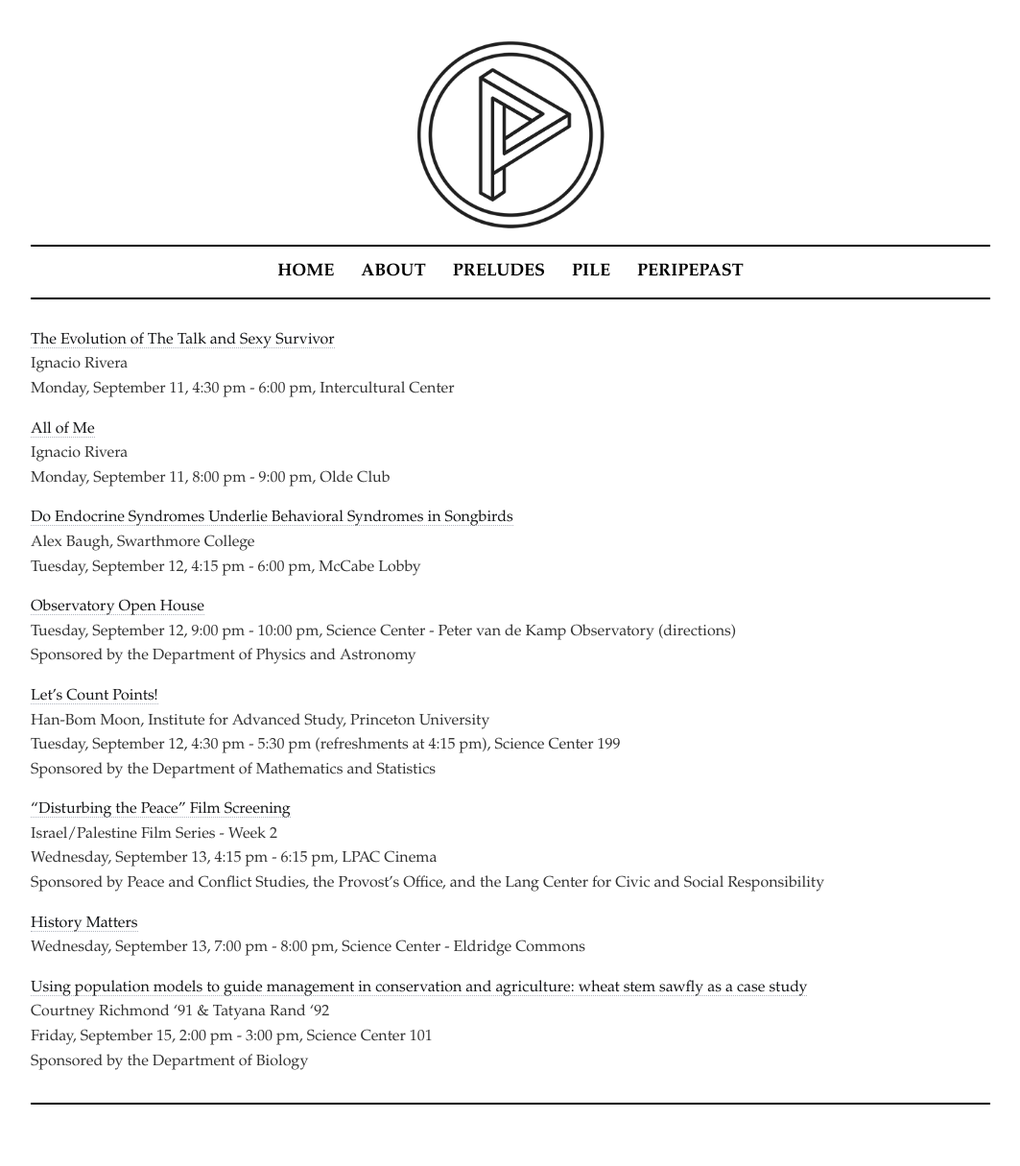
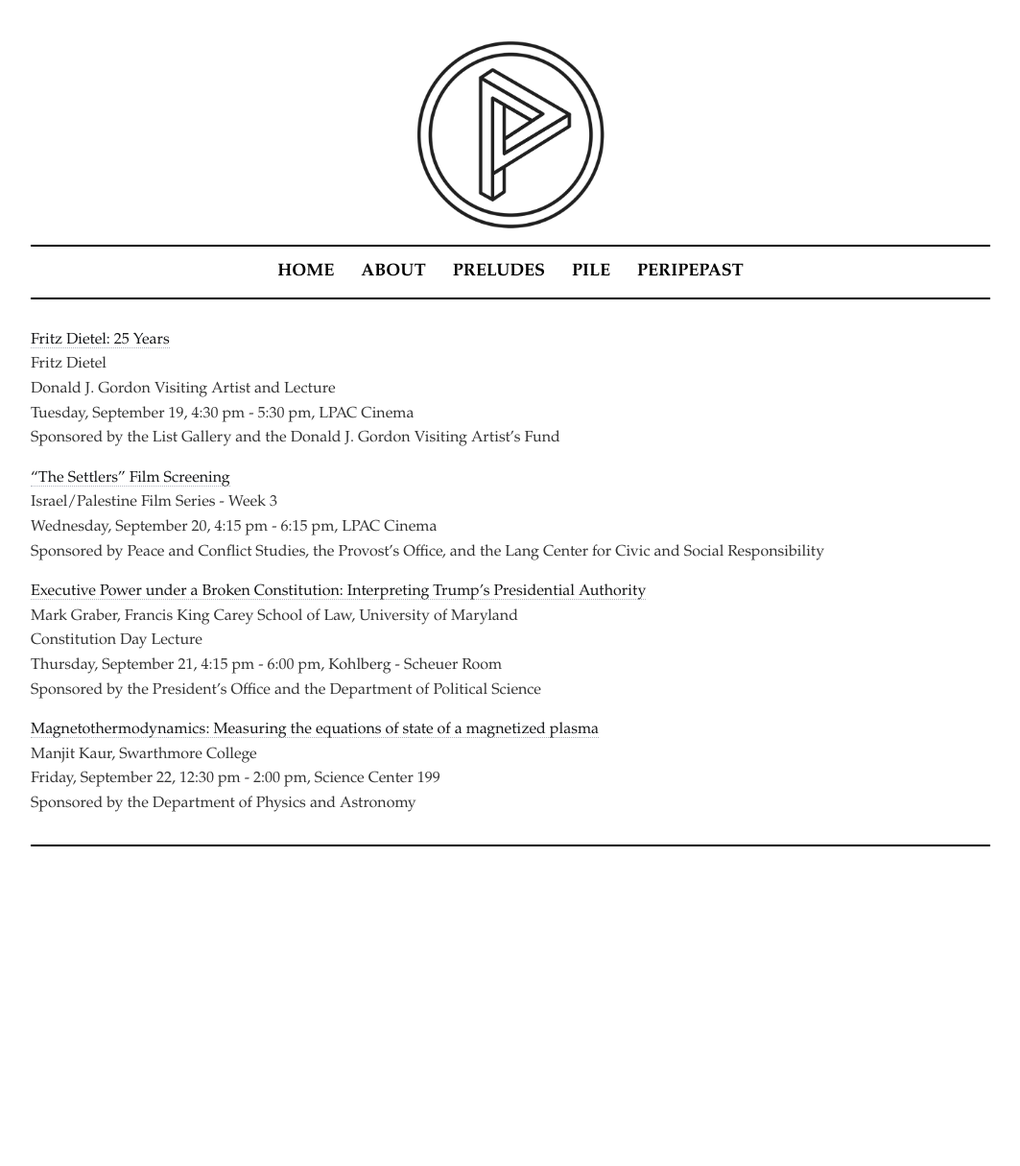
Before and after one commit to emmaremy/peripeteia, a Jekyll site: the page built from pile/index.md, in a window 1280 px wide. Shown: the whole page at 96% size, without its empty margins (108-1171 px from the left). Built offline with Jekyll 4.4.1, drawn with Linux system fonts in a browser that asks for light colours; after the commit the page ends 946 px from its top, so only the background shows below that.

Commit message:
PILE week of 18

```diff
--- a/pile/index.md
+++ b/pile/index.md
@@ -3,36 +3,24 @@ layout: default
 title: PILE
 ---
 
-[The Evolution of The Talk and Sexy Survivor](https://calendar.swarthmore.edu/calendar/EventList.aspx?fromdate=9/10/2017&todate=9/16/2017&display=Week&type=public&eventidn=16299&view=EventDetails&information_id=44166) \\
-Ignacio Rivera\\
-Monday, September 11, 4:30 pm - 6:00 pm, Intercultural Center
+[Fritz Dietel: 25 Years](https://calendar.swarthmore.edu/calendar/EventList.aspx?fromdate=9/19/2017&todate=9/25/2017&display=Week&type=public&eventidn=16230&view=EventDetails&information_id=43985) \\
+Fritz Dietel \\
+Donald J. Gordon Visiting Artist and Lecture \\
+Tuesday, September 19, 4:30 pm - 5:30 pm, LPAC Cinema \\
+Sponsored by the List Gallery and the Donald J. Gordon Visiting Artist's Fund
 
-[All of Me](https://calendar.swarthmore.edu/calendar/EventList.aspx?fromdate=9/10/2017&todate=9/16/2017&display=Week&type=public&eventidn=16300&view=EventDetails&information_id=44168)\\
-Ignacio Rivera\\
-Monday, September 11, 8:00 pm - 9:00 pm, Olde Club
-
-[Do Endocrine Syndromes Underlie Behavioral Syndromes in Songbirds](https://calendar.swarthmore.edu/calendar/EventList.aspx?fromdate=9/10/2017&todate=9/16/2017&display=Week&type=public&eventidn=16296&view=EventDetails&information_id=44160) \\
-Alex Baugh, Swarthmore College\\
-Tuesday, September 12, 4:15 pm - 6:00 pm, McCabe Lobby
-
-[Observatory Open House](http://calendar.swarthmore.edu/calendar/EventList.aspx?fromdate=1/1/2016&todate=12/31/2016&display=Year&type=public&eventidn=14316&view=EventDetails&information_id=39362)\\
-Tuesday, September 12, 9:00 pm - 10:00 pm, Science Center - Peter van de Kamp Observatory (directions)\\
-Sponsored by the Department of Physics and Astronomy
-
-[Let's Count Points!](https://calendar.swarthmore.edu/calendar/EventList.aspx?fromdate=9/10/2017&todate=9/16/2017&display=Week&type=public&eventidn=16309&view=EventDetails&information_id=44186)\\
-Han-Bom Moon, Institute for Advanced Study, Princeton University\\
-Tuesday, September 12, 4:30 pm - 5:30 pm (refreshments at 4:15 pm), Science Center 199\\
-Sponsored by the Department of Mathematics and Statistics
-
-["Disturbing the Peace" Film Screening](http://calendar.swarthmore.edu/calendar/EventList.aspx?view=EventDetails&eventidn=16218&information_id=43961&type=&syndicate=syndicate)\\
-Israel/Palestine Film Series - Week 2 \\
-Wednesday, September 13, 4:15 pm - 6:15 pm, LPAC Cinema\\
+["The Settlers" Film Screening](http://calendar.swarthmore.edu/calendar/EventList.aspx?view=EventDetails&eventidn=16220&information_id=43965&type=&syndicate=syndicate) \\
+Israel/Palestine Film Series - Week 3 \\
+Wednesday, September 20, 4:15 pm - 6:15 pm, LPAC Cinema \\
 Sponsored by Peace and Conflict Studies, the Provost's Office, and the Lang Center for Civic and Social Responsibility
 
-[History Matters](https://calendar.swarthmore.edu/calendar/EventList.aspx?fromdate=9/10/2017&todate=9/16/2017&display=Week&type=public&eventidn=16421&view=EventDetails&information_id=44418) \\
-Wednesday, September 13, 7:00 pm - 8:00 pm, Science Center - Eldridge Commons
+[Executive Power under a Broken Constitution: Interpreting Trump's Presidential Authority](https://calendar.swarthmore.edu/calendar/EventList.aspx?fromdate=9/19/2017&todate=9/25/2017&display=Week&type=public&eventidn=16216&view=EventDetails&information_id=43957) \\
+Mark Graber, Francis King Carey School of Law, University of Maryland \\
+Constitution Day Lecture \\
+Thursday, September 21, 4:15 pm - 6:00 pm, Kohlberg - Scheuer Room \\
+Sponsored by the President's Office and the Department of Political Science
 
-[Using population models to guide management in conservation and agriculture: wheat stem sawfly as a case study](https://calendar.swarthmore.edu/calendar/EventList.aspx?fromdate=9/10/2017&todate=9/16/2017&display=Week&type=public&eventidn=16054&view=EventDetails&information_id=43569)\\
-Courtney Richmond '91 & Tatyana Rand '92 \\
-Friday, September 15, 2:00 pm - 3:00 pm, Science Center 101\\
-Sponsored by the Department of Biology
+[Magnetothermodynamics: Measuring the equations of state of a magnetized plasma](https://calendar.swarthmore.edu/calendar/EventList.aspx?fromdate=9/19/2017&todate=9/25/2017&display=Week&type=public&eventidn=16306&view=EventDetails&information_id=44180) \\
+Manjit Kaur, Swarthmore College \\
+Friday, September 22, 12:30 pm - 2:00 pm, Science Center 199 \\
+Sponsored by the Department of Physics and Astronomy
```
